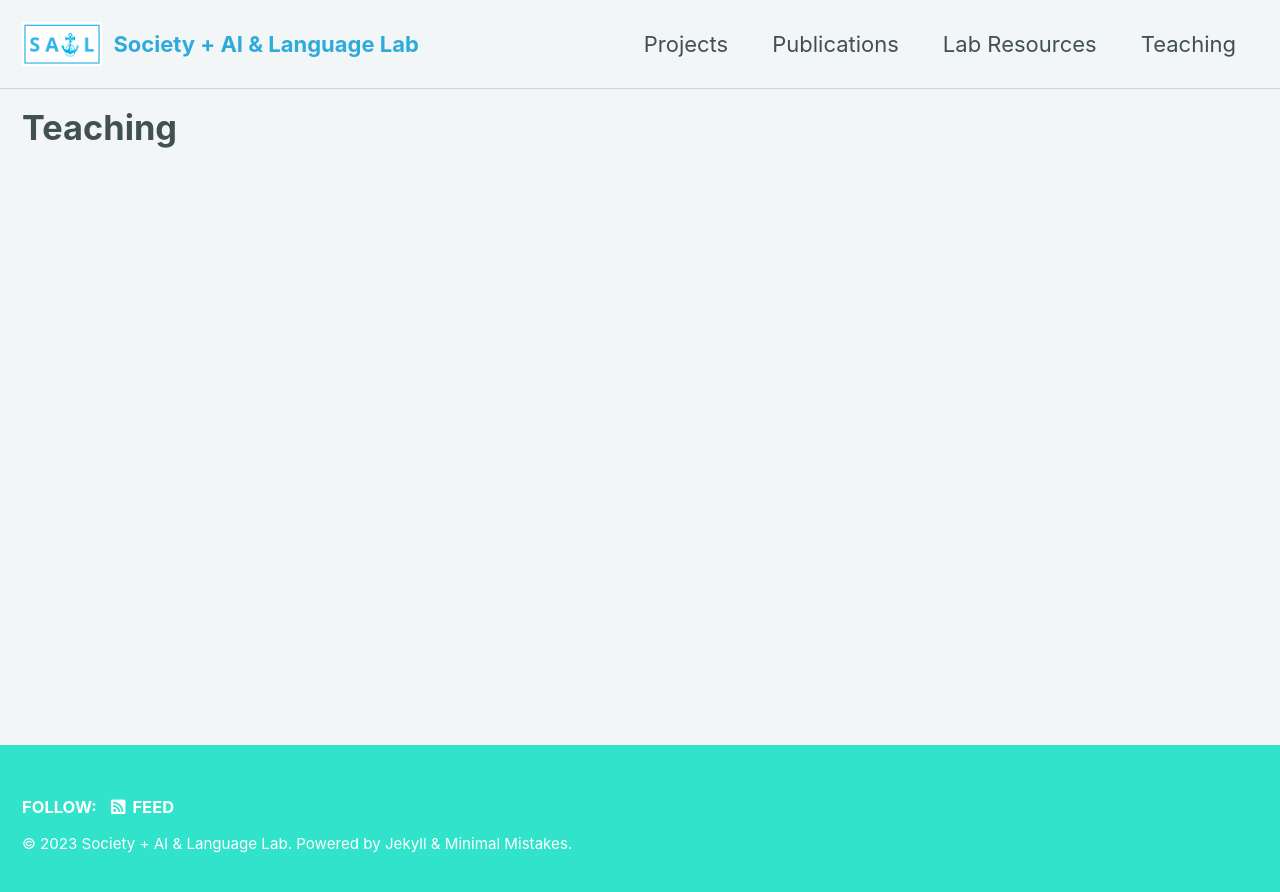
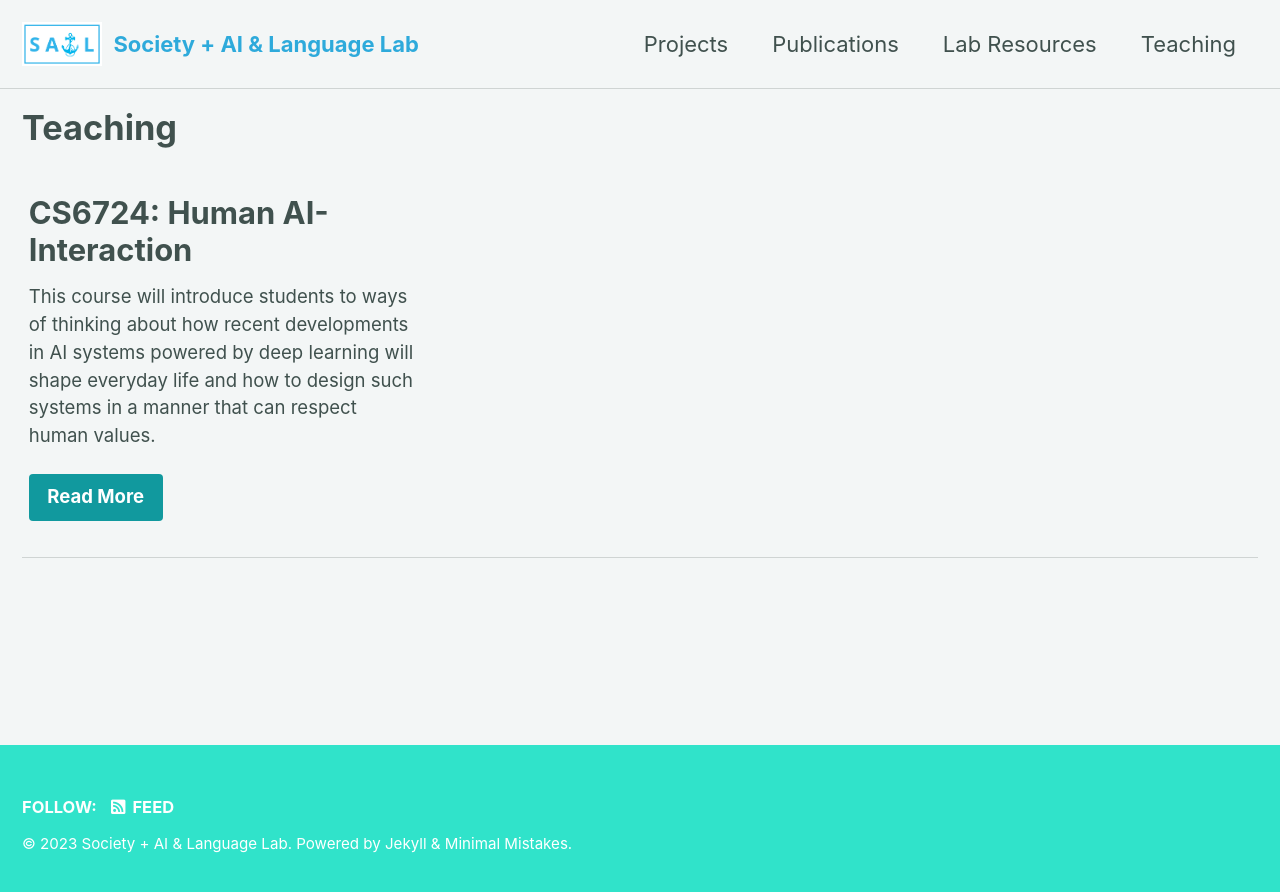
Before and after one commit to SAIL-Virginia-Tech-CS/sail-virginia-tech-cs.github.io, a Jekyll site: the page built from _pages/teaching.md, in a window 1280 px wide. Shown: the top 892 px of the page. Built offline with Jekyll 4.4.1, drawn with Linux system fonts in a browser that asks for light colours; cached includes are drawn as plain includes.

Commit message:
class example

```diff
--- a/_pages/teaching.md
+++ b/_pages/teaching.md
@@ -4,4 +4,13 @@ author_profile: false
 classes: wide teaching
 layout: single
 title: "Teaching"
+
+feature_row:
+  - title: "CS6724: Human AI-Interaction"
+    excerpt: "This course will introduce students to ways of thinking about how recent developments in AI systems powered by deep learning will shape everyday life and how to design such systems in a manner that can respect human values."
+    url: "teaching/cs6724-human-ai-interaction"
+    btn_label: "Read More"
+    btn_class: "btn--primary"
 ---
+
+{% include feature_row %}
--- a/assets/css/main.scss
+++ b/assets/css/main.scss
@@ -251,3 +251,23 @@ a.site-title {
   }
 
 }
+
+//-----------------------------
+// Course
+//-----------------------------
+.course{
+
+  #main {
+    display: flex;
+    justify-content: center;
+  }
+
+  .page {
+    width: 90%;
+    float: none;
+  }
+
+  .videos * {
+    margin-bottom: 0.5em;
+  }
+}
```
Also changed, not shown: _pages/classes/cs6724-human-ai-interaction.md (added, +45 -0 lines).
